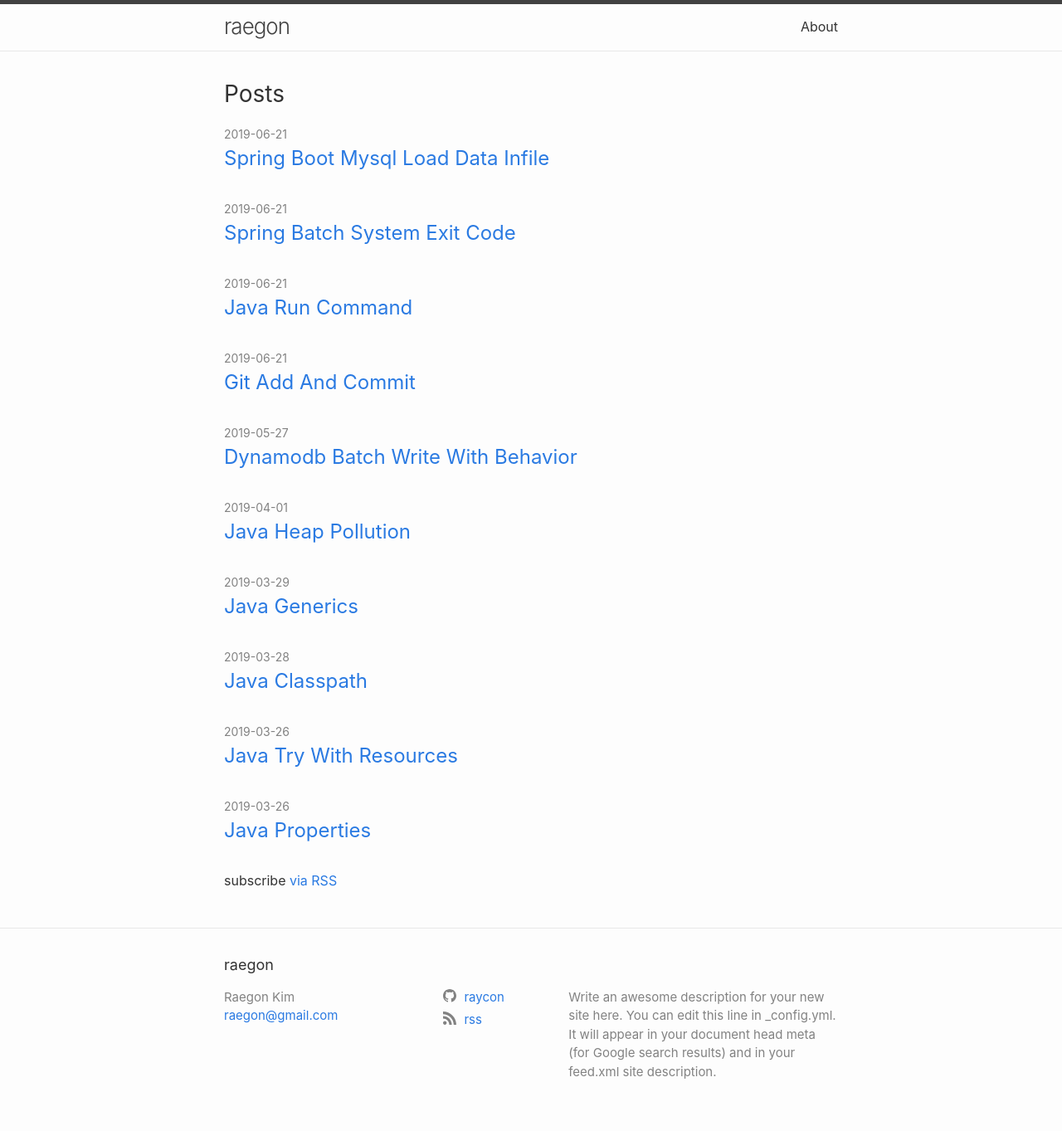
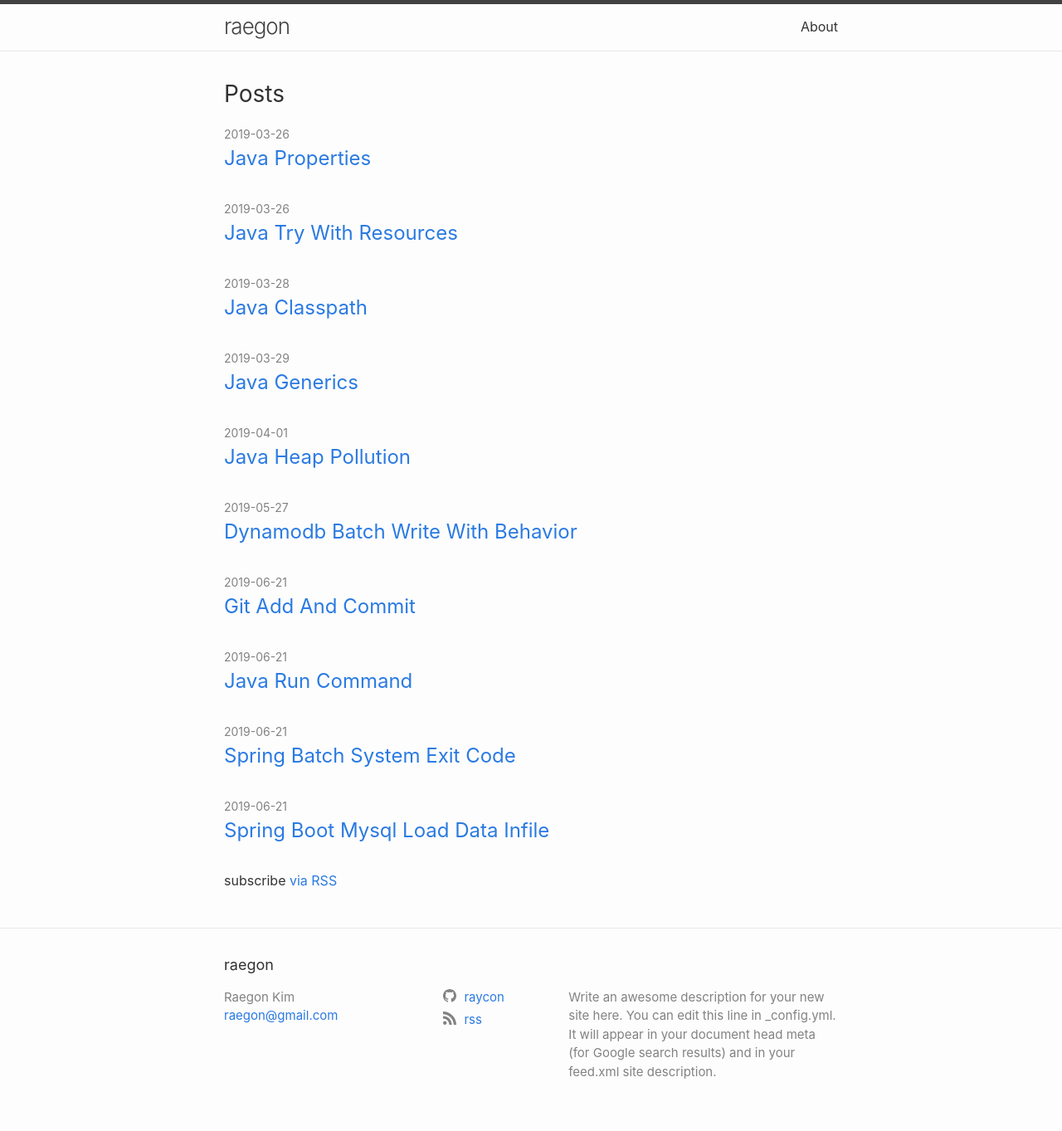
Before and after one commit to raycon/raycon.github.io, a Jekyll site: the page built from index.html, in a window 1280 px wide. Shown: the whole page at 83% size. Built offline with Jekyll 4.4.1, drawn with Linux system fonts in a browser that asks for light colours; the list of posts is cut into pages by our own code.

Commit message:
Fix warning

```diff
--- a/_layouts/home.html
+++ b/_layouts/home.html
@@ -6,7 +6,8 @@ layout: default
     {%- if paginator.posts.size > 0 -%}
         <h2 class="post-list-heading">{{ page.list_title | default: "Posts" }}</h2>
         <ul class="post-list">
-            {%- for post in paginator.posts reverse -%}
+          {%- assign posts = paginator.posts | reverse -%}
+            {%- for post in posts -%}
                 <li>
                     {%- assign date_format = site.minima.date_format | default: "%b %-d, %Y" -%}
                     <span class="post-meta">{{ post.date | date: date_format }}</span>
```
